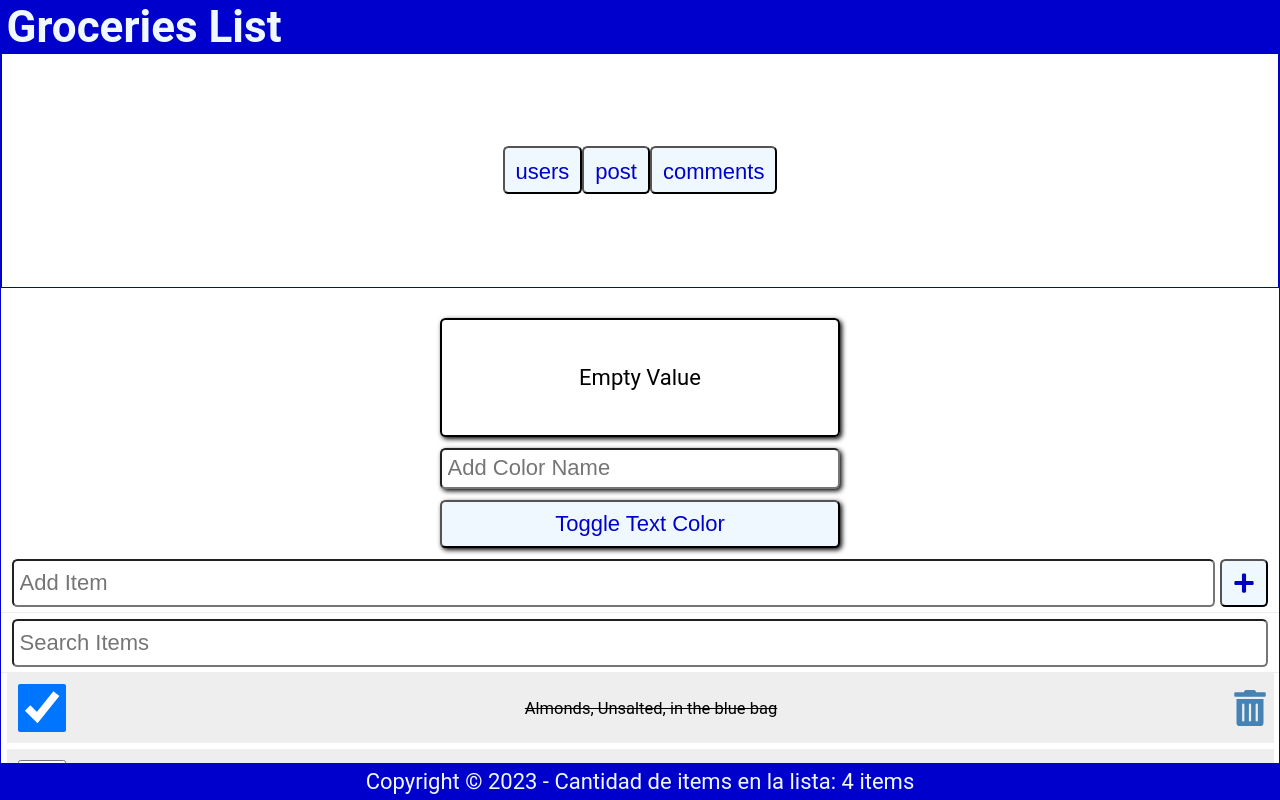
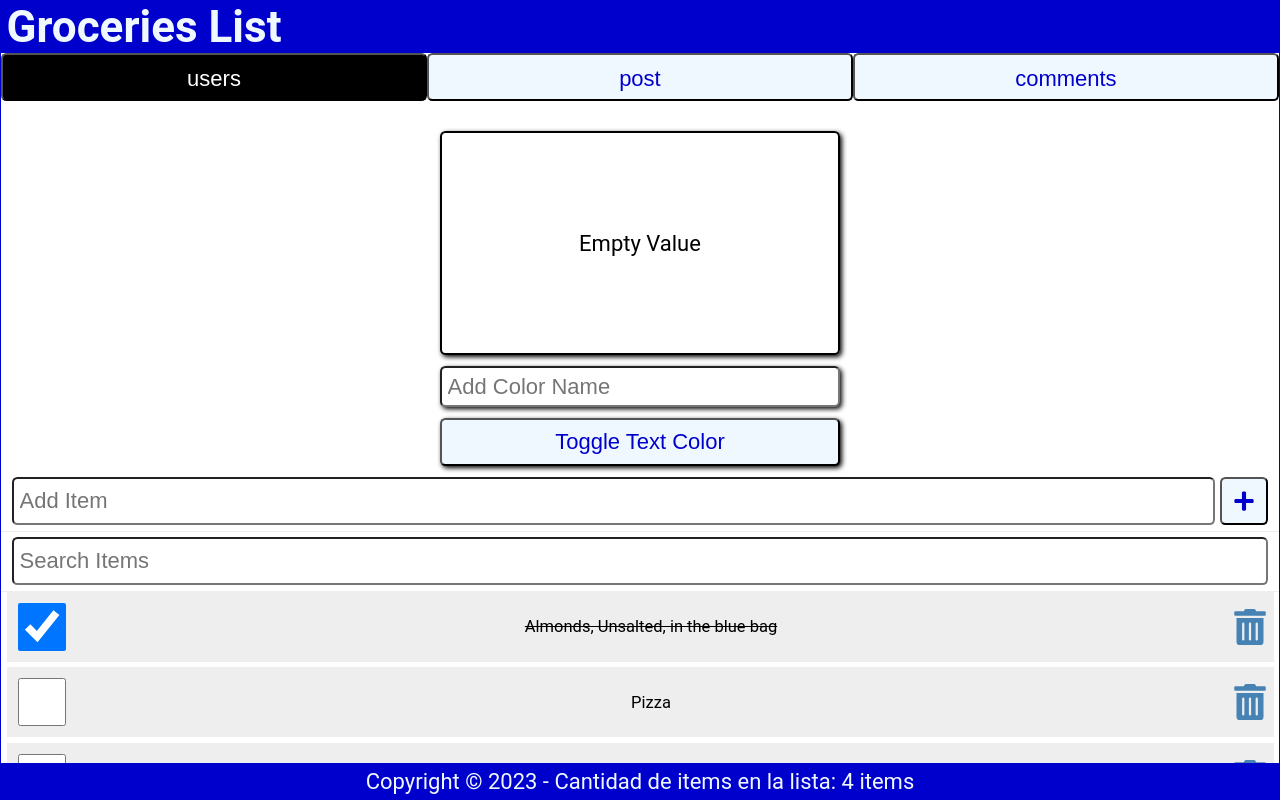
Before and after one commit to Flakco/React-Course, a React (Create React App) app: page / in a window 1280 px wide. Built offline with nearby package versions, Linux system fonts and the light colour scheme; no server answers; data requests are answered from the project's data file.

Commit message:
React Course chapter 15 Fetch Data

```diff
--- a/src/FetchData.js
+++ b/src/FetchData.js
@@ -23,10 +23,7 @@ const FetchData = () => {
   }, [reqType]) // run everytime req changes
 
   return (
-    <div className='App'>
         <Form reqType={reqType} setReqType={setReqType} />
-
-    </div>
   )
 }
 
--- a/src/Form.js
+++ b/src/Form.js
@@ -2,7 +2,7 @@ import Button from "./Button"
 
 const Form = ({reqType, setReqType}) => {
   return (
-    <form onSubmit={(e) => e.preventDefault()}>
+    <form className="fetchButton" onSubmit={(e) => e.preventDefault()}>
         <Button buttonText="users" reqType={reqType} setReqType={setReqType}/>
         <Button buttonText="post" reqType={reqType} setReqType={setReqType}/>
         <Button buttonText="comments" reqType={reqType} setReqType={setReqType}/>
--- a/src/index.css
+++ b/src/index.css
@@ -229,3 +229,19 @@ button:hover {
   border-radius: 0.25rem;
   outline: none;
 }
+
+.fetchButton {
+  width: 100%;
+  display: flex;
+}
+
+.fetchButton button {
+  width: 33.33%;
+  padding: 0.5rem;
+  font-size: 1rem;
+}
+
+.fetchButton button.selected {
+  background-color: #000;
+  color: #fff;
+}
```
